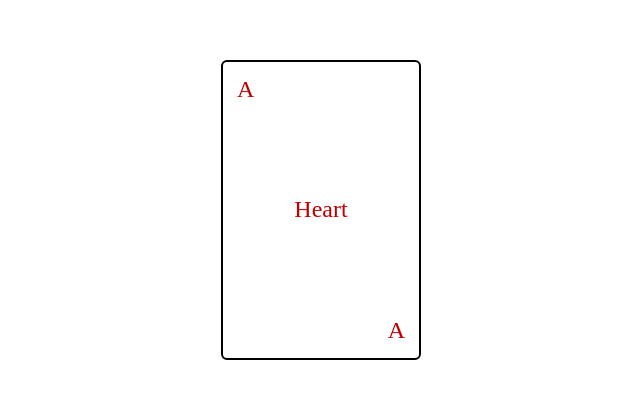
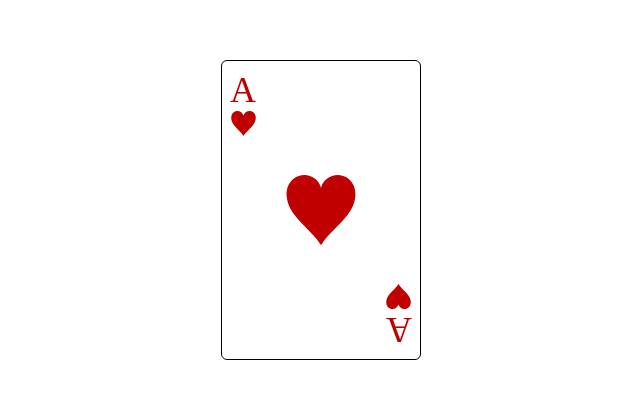
Before and after one commit to m-bengtsson/playing-card, a plain HTML site: page index.html in a window 1280 px wide. Shown: the part 190-588 px from the top of the page, without its empty margins (319-959 px from the left). Drawn offline with Linux system fonts and the light colour scheme.

Commit message:
Add heart-icons

```diff
--- a/index.html
+++ b/index.html
@@ -3,13 +3,20 @@
     <meta charset="UTF-8" />
     <meta name="viewport" content="width=device-width, initial-scale=1.0" />
     <link rel="stylesheet" href="style.css" />
-    <title>Document</title>
+    <title>Playing Cards</title>
   </head>
   <body>
     <div class="card">
-      <div>A</div>
-      <div>Heart</div>
-      <div>A</div>
+      <div>
+        <span>A</span>
+        <img src="heart-icon.svg" alt="heart-icon" width="25px" />
+      </div>
+      <div class="heart-container">
+        <img src="heart-icon.svg" alt="heart-icon" width="70px" />
+      </div>
+      <div>
+        <span>A</span><img src="heart-icon.svg" alt="heart-icon" width="25px" />
+      </div>
     </div>
   </body>
 </html>
--- a/style.css
+++ b/style.css
@@ -4,6 +4,7 @@
 
 * {
   margin: 0;
+  /* border: 2px dashed blue; */
 }
 *,
 *::before,
@@ -13,27 +14,29 @@
 
 body {
   display: grid;
-  align-items: center;
-  justify-content: center;
-  font-size: 24px;
+  place-items: center;
+  font-size: 36px;
   color: var(--red);
 }
 
 .card {
   display: grid;
   grid-template-rows: 1fr 1fr 1fr;
-  border: 2px solid black;
+  border: 1.5px solid black;
   border-radius: 6px;
   height: 300px;
   width: 200px;
-  padding: 14px;
+  padding: 8px;
+}
+
+.card > div {
+  display: grid;
+  place-items: center;
 }
 .card > div:nth-child(1) {
   place-self: start;
 }
-.card > div:nth-child(2) {
-  place-self: center;
-}
 .card > div:nth-child(3) {
   place-self: end;
+  transform: rotate(180deg);
 }
```
Also changed, not shown: heart-icon.svg (added).
